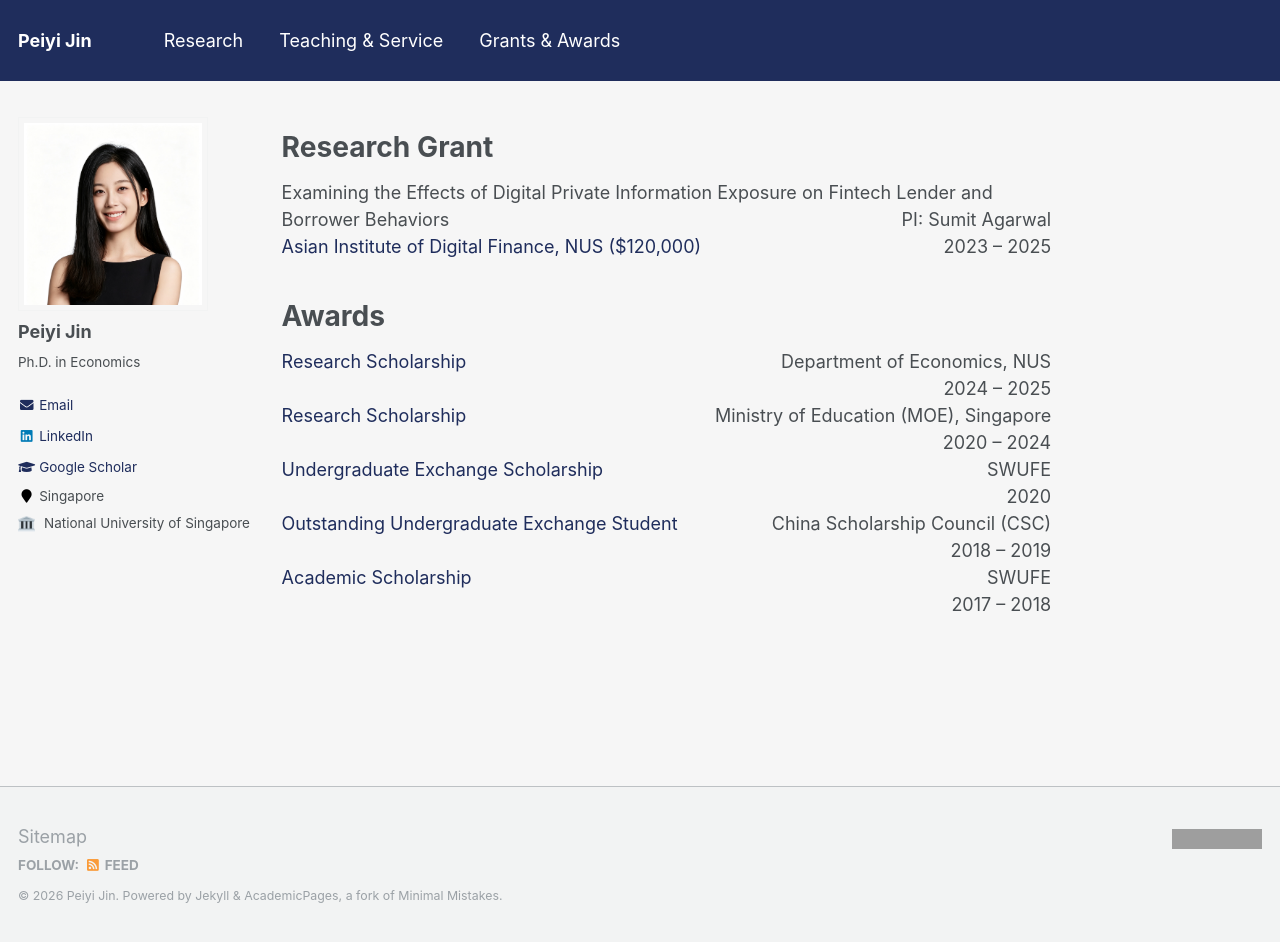
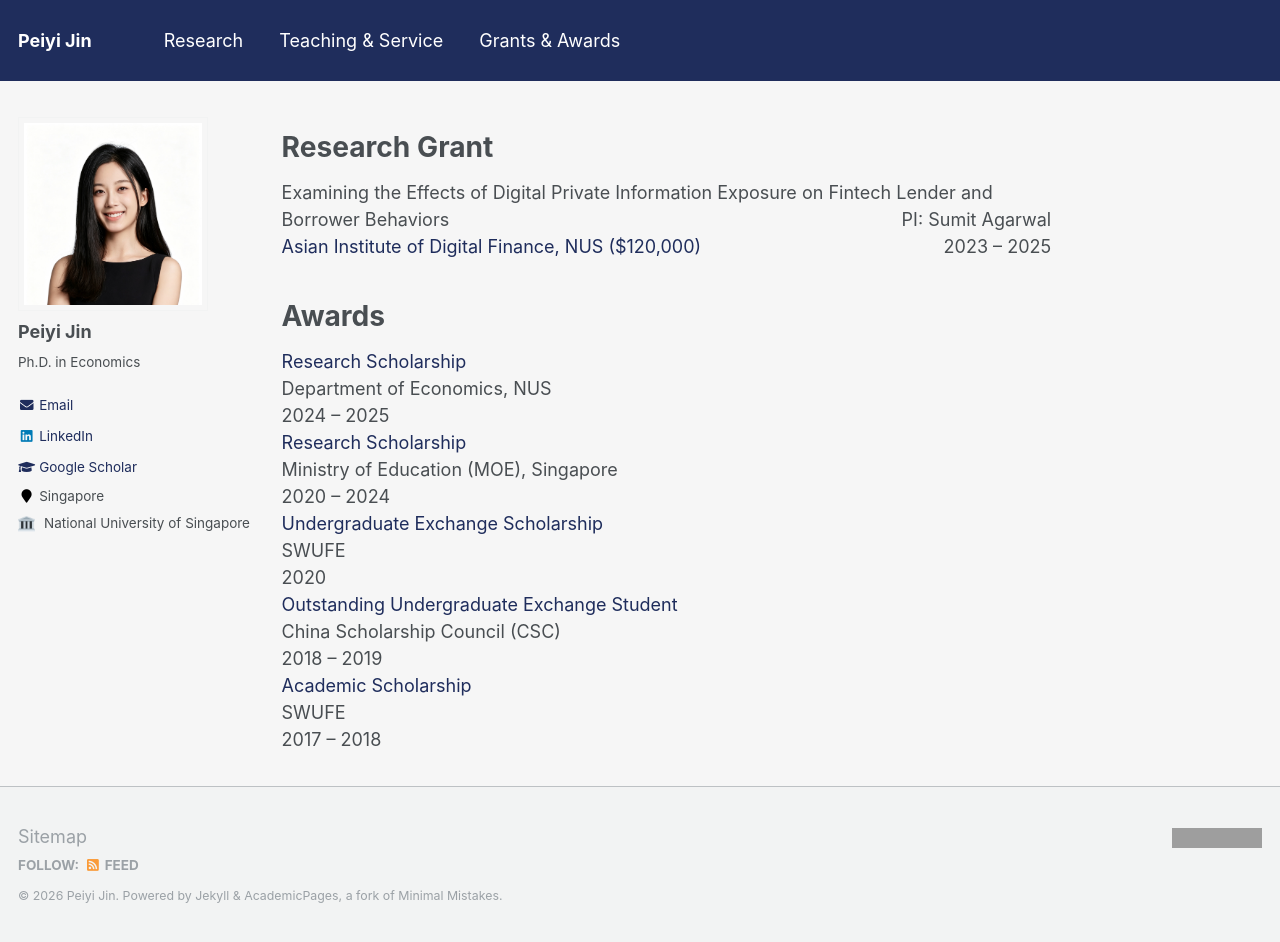
Before and after one commit to peiyi-jin/peiyi-jin.github.io, a Jekyll site: the page built from _pages/grants-awards.md, in a window 1280 px wide and 942 px high. Built offline with Jekyll 4.4.1, drawn with Linux system fonts in a browser that asks for light colours; grey boxes are pictures that could not be loaded.

Commit message:
Left-align org/year in Awards section
Co-Authored-By: Claude Opus 4.8 <noreply@anthropic.com>
Claude-Session: https://claude.ai/code/session_01HjK8embKbf6qQvSdpFYd5X

```diff
--- a/_pages/grants-awards.md
+++ b/_pages/grants-awards.md
@@ -24,7 +24,7 @@ Awards
 
 <div style="overflow:auto;">
   <span style="color:#1F2D5C;">Research Scholarship</span>
-  <div style="float:right; text-align:right;">
+  <div style="text-align:left;">
     Department of Economics, NUS<br>
     2024 – 2025
   </div>
@@ -32,7 +32,7 @@ Awards
 
 <div style="overflow:auto;">
   <span style="color:#1F2D5C;">Research Scholarship</span>
-  <div style="float:right; text-align:right;">
+  <div style="text-align:left;">
     Ministry of Education (MOE), Singapore<br>
     2020 – 2024
   </div>
@@ -40,7 +40,7 @@ Awards
 
 <div style="overflow:auto;">
   <span style="color:#1F2D5C;">Undergraduate Exchange Scholarship</span>
-  <div style="float:right; text-align:right;">
+  <div style="text-align:left;">
     SWUFE<br>
     2020
   </div>
@@ -48,7 +48,7 @@ Awards
 
 <div style="overflow:auto;">
   <span style="color:#1F2D5C;">Outstanding Undergraduate Exchange Student</span>
-  <div style="float:right; text-align:right;">
+  <div style="text-align:left;">
     China Scholarship Council (CSC)<br>
     2018 – 2019
   </div>
@@ -56,7 +56,7 @@ Awards
 
 <div style="overflow:auto;">
   <span style="color:#1F2D5C;">Academic Scholarship</span>
-  <div style="float:right; text-align:right;">
+  <div style="text-align:left;">
     SWUFE<br>
     2017 – 2018
   </div>
```
